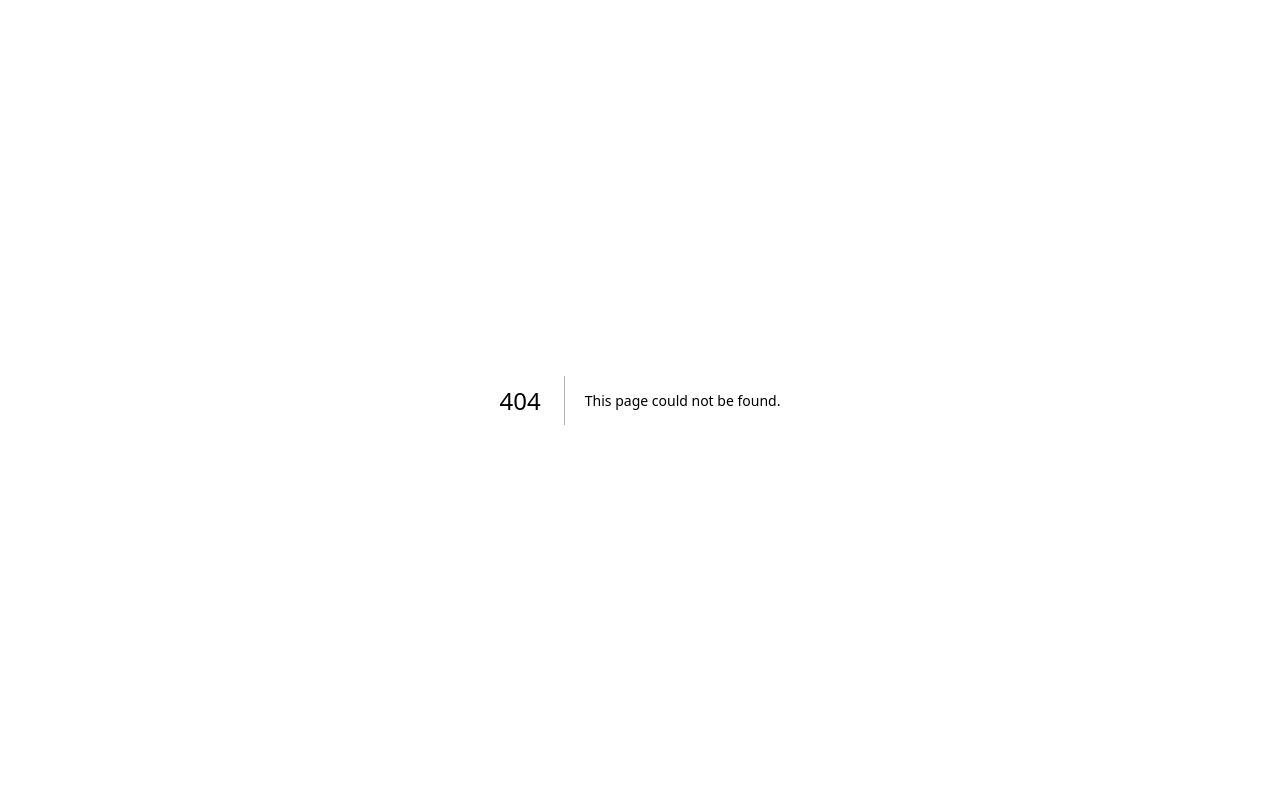
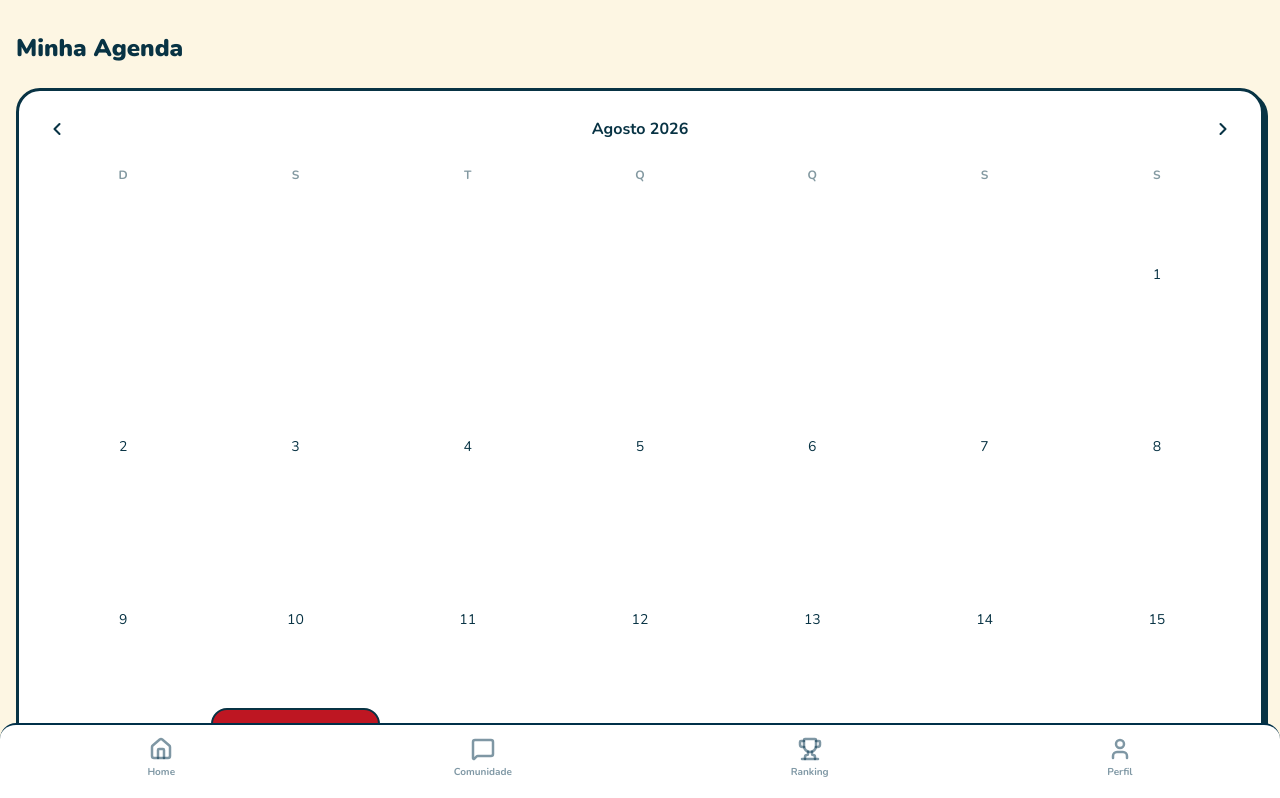
Before and after one commit to ellenmwnroe/bff-academy, a Next.js app in the folder bff-academy/: page /calendar in a window 1280 px wide. Before the commit this address had no page. Shown: the top 798 px of the page. Built offline with nearby package versions, Linux system fonts and the light colour scheme.

Commit message:
feat: calendario

```diff
--- /dev/null
+++ b/bff-academy/src/app/calendar/page.tsx
@@ -0,0 +1,255 @@
+"use client"
+
+import { useMemo, useState } from "react"
+import { ChevronLeft, ChevronRight, Clock, Ticket } from "lucide-react"
+import { BottomNav } from "../../components/bottom-nav"
+
+type ScheduledClass = {
+  readonly id: string
+  readonly timeRange: string
+  readonly title: string
+  readonly teacher: string
+}
+
+const WEEKDAY_INITIALS = ["D", "S", "T", "Q", "Q", "S", "S"]
+
+const MONTH_NAMES = [
+  "Janeiro",
+  "Fevereiro",
+  "Março",
+  "Abril",
+  "Maio",
+  "Junho",
+  "Julho",
+  "Agosto",
+  "Setembro",
+  "Outubro",
+  "Novembro",
+  "Dezembro",
+]
+
+function toDateKey(year: number, month: number, day: number) {
+  return `${year}-${month}-${day}`
+}
+
+const today = new Date()
+
+/**
+ * Aulas ancoradas no mês atual para o mock sempre aparecer preenchido,
+ * independente de quando a página for aberta.
+ */
+const mockClasses: Record<string, ReadonlyArray<ScheduledClass>> = {
+  [toDateKey(today.getFullYear(), today.getMonth(), today.getDate())]: [
+    {
+      id: "1",
+      timeRange: "19:00 - 20:00",
+      title: "Speaking Club",
+      teacher: "Prof. Marina",
+    },
+    {
+      id: "2",
+      timeRange: "20:30 - 21:30",
+      title: "Grammar Fix",
+      teacher: "Prof. Lucas",
+    },
+  ],
+  [toDateKey(today.getFullYear(), today.getMonth(), today.getDate() + 2)]: [
+    {
+      id: "3",
+      timeRange: "09:00 - 10:00",
+      title: "Pronúncia: TH Sounds",
+      teacher: "Prof. Kate",
+    },
+  ],
+  [toDateKey(today.getFullYear(), today.getMonth(), today.getDate() + 5)]: [
+    {
+      id: "4",
+      timeRange: "15:00 - 16:00",
+      title: "Conversation Practice",
+      teacher: "Prof. John",
+    },
+  ],
+}
+
+export default function CalendarPage() {
+  const [visibleMonth, setVisibleMonth] = useState({
+    year: today.getFullYear(),
+    month: today.getMonth(),
+  })
+  const [selectedDay, setSelectedDay] = useState(today.getDate())
+
+  const { leadingBlanks, daysInMonth } = useMemo(() => {
+    const firstWeekday = new Date(visibleMonth.year, visibleMonth.month, 1).getDay()
+    const totalDays = new Date(visibleMonth.year, visibleMonth.month + 1, 0).getDate()
+
+    return {
+      leadingBlanks: Array.from({ length: firstWeekday }, (_, index) => index),
+      daysInMonth: Array.from({ length: totalDays }, (_, index) => index + 1),
+    }
+  }, [visibleMonth])
+
+  const goToMonth = (offset: number) => {
+    setVisibleMonth((current) => {
+      const next = new Date(current.year, current.month + offset, 1)
+      return { year: next.getFullYear(), month: next.getMonth() }
+    })
+  }
+
+  const isToday = (day: number) =>
+    visibleMonth.year === today.getFullYear() &&
+    visibleMonth.month === today.getMonth() &&
+    day === today.getDate()
+
+  const hasClasses = (day: number) =>
+    Boolean(mockClasses[toDateKey(visibleMonth.year, visibleMonth.month, day)])
+
+  const selectedClasses =
+    mockClasses[toDateKey(visibleMonth.year, visibleMonth.month, selectedDay)] ?? []
+
+  return (
+    <main className="flex min-h-screen flex-col bg-[#FDF6E3] px-4 pb-28 pt-8">
+      <h1 className="mb-6 text-2xl font-black text-[#083344]">Minha Agenda</h1>
+
+      {/* Calendário */}
+      <section className="rounded-3xl border-[3px] border-[#083344] bg-white p-5 shadow-[4px_4px_0_0_#083344]">
+        {/* Navegação do mês */}
+        <div className="mb-4 flex items-center justify-between">
+          <button
+            type="button"
+            onClick={() => goToMonth(-1)}
+            className="grid size-9 place-items-center rounded-lg text-[#083344] transition-all hover:bg-[#083344]/10 active:scale-95"
+            aria-label="Mês anterior"
+          >
+            <ChevronLeft className="size-5" strokeWidth={2.5} aria-hidden="true" />
+          </button>
+
+          <p className="font-bold text-[#083344]">
+            {MONTH_NAMES[visibleMonth.month]} {visibleMonth.year}
+          </p>
+
+          <button
+            type="button"
+            onClick={() => goToMonth(1)}
+            className="grid size-9 place-items-center rounded-lg text-[#083344] transition-all hover:bg-[#083344]/10 active:scale-95"
+            aria-label="Próximo mês"
+          >
+            <ChevronRight className="size-5" strokeWidth={2.5} aria-hidden="true" />
+          </button>
+        </div>
+
+        {/* Iniciais dos dias da semana */}
+        <div className="grid grid-cols-7 gap-1">
+          {WEEKDAY_INITIALS.map((initial, index) => (
+            <span
+              key={`${initial}-${index}`}
+              className="py-1 text-center text-xs font-bold text-[#083344]/50"
+            >
+              {initial}
+            </span>
+          ))}
+        </div>
+
+        {/* Grade de dias */}
+        <div className="mt-1 grid grid-cols-7 gap-1">
+          {leadingBlanks.map((blank) => (
+            <span key={`blank-${blank}`} aria-hidden="true" />
+          ))}
+
+          {daysInMonth.map((day) => {
+            const dayIsToday = isToday(day)
+            const dayIsSelected = day === selectedDay
+            const dayHasClasses = hasClasses(day)
+
+            let dayStyles = "border-2 border-transparent text-[#083344]"
+            if (dayIsToday) {
+              dayStyles = "bg-[#BE1622] font-bold text-white border-2 border-transparent"
+            }
+            if (dayIsSelected && !dayIsToday) {
+              dayStyles = "border-2 border-[#083344] font-bold text-[#083344]"
+            }
+            if (dayIsSelected && dayIsToday) {
+              dayStyles = "bg-[#BE1622] font-bold text-white border-2 border-[#083344]"
+            }
+
+            return (
+              <button
+                key={day}
+                type="button"
+                onClick={() => setSelectedDay(day)}
+                aria-pressed={dayIsSelected}
+                aria-label={`Dia ${day}${dayHasClasses ? ", com aula agendada" : ""}`}
+                className={`relative flex aspect-square flex-col items-center justify-center rounded-lg text-sm transition-all hover:bg-[#083344]/10 active:scale-95 ${dayStyles}`}
+              >
+                {day}
+                {dayHasClasses && (
+                  <span
+                    className={`absolute bottom-1 size-1.5 rounded-full ${
+                      dayIsToday ? "bg-white" : "bg-[#083344]"
+                    }`}
+                    aria-hidden="true"
+                  />
+                )}
+              </button>
+            )
+          })}
+        </div>
+      </section>
+
+      {/* Aulas do dia */}
+      <section aria-labelledby="scheduled-classes-title">
+        <h2
+          id="scheduled-classes-title"
+          className="mb-3 mt-6 text-lg font-bold text-[#083344]"
+        >
+          Aulas Programadas
+        </h2>
+
+        {selectedClasses.length === 0 ? (
+          <div className="rounded-xl border-[3px] border-dashed border-[#083344]/30 p-6 text-center">
+            <p className="text-sm font-bold text-[#083344]/60">
+              Nenhuma aula agendada para o dia {selectedDay}.
+            </p>
+          </div>
+        ) : (
+          selectedClasses.map((scheduledClass) => (
+            <article
+              key={scheduledClass.id}
+              className="mb-4 rounded-xl border-[3px] border-[#083344] bg-white p-4 shadow-[3px_3px_0_0_#083344]"
+            >
+              <span className="flex w-fit items-center gap-1.5 rounded-full border-2 border-[#083344] px-3 py-1 text-xs font-bold text-[#083344]">
+                <Clock className="size-3.5" strokeWidth={2.5} aria-hidden="true" />
+                {scheduledClass.timeRange}
+              </span>
+
+              <div className="mt-3 flex flex-col gap-0.5">
+                <h3 className="text-lg font-bold text-[#083344]">{scheduledClass.title}</h3>
+                <p className="text-sm font-medium text-[#083344]/60">
+                  {scheduledClass.teacher}
+                </p>
+              </div>
+
+              <div className="mt-4 flex gap-2">
+                <button
+                  type="button"
+                  className="flex-1 rounded-xl border-[3px] border-[#083344] bg-[#083344] px-4 py-2.5 text-sm font-bold text-white transition-all active:scale-95"
+                >
+                  Entrar na Aula
+                </button>
+
+                <button
+                  type="button"
+                  className="flex items-center gap-1.5 rounded-xl border-[3px] border-[#083344] bg-white px-4 py-2.5 text-sm font-bold text-[#BE1622] transition-all active:scale-95"
+                >
+                  <Ticket className="size-4" strokeWidth={2.5} aria-hidden="true" />
+                  Remarcar
+                </button>
+              </div>
+            </article>
+          ))
+        )}
+      </section>
+
+      <BottomNav />
+    </main>
+  )
+}
--- a/bff-academy/src/app/debug/page.tsx
+++ b/bff-academy/src/app/debug/page.tsx
@@ -15,6 +15,7 @@ import {
   Rocket,
   Dumbbell,
   MessageSquare,
+  CalendarDays,
   type LucideIcon,
 } from "lucide-react"
 
@@ -63,6 +64,13 @@ const sections: ReadonlyArray<DebugSection> = [
         description: "Feed social dos alunos",
         icon: MessageSquare,
         variant: "marble",
+      },
+      {
+        href: "/calendar",
+        label: "Minha Agenda",
+        description: "Calendário de aulas",
+        icon: CalendarDays,
+        variant: "card",
       },
       {
         href: "/leaderboard",
--- a/bff-academy/src/components/global-header.tsx
+++ b/bff-academy/src/components/global-header.tsx
@@ -1,13 +1,15 @@
 "use client"
 
-import { User, Flame, Ticket } from "lucide-react"
+import { User, Flame, Ticket, CalendarDays } from "lucide-react"
 import Image from "next/image"
+import Link from "next/link"
 import { useState } from "react"
 
 type GlobalHeaderProps = {
   readonly streakCount?: number
   readonly ticketsCount?: number
   readonly avatarUrl?: string
+  readonly calendarHref?: string
   readonly onAvatarClick?: () => void
   readonly onStreakClick?: () => void
   readonly onTicketsClick?: () => void
@@ -17,6 +19,7 @@ export function GlobalHeader({
   streakCount = 12,
   ticketsCount = 2,
   avatarUrl,
+  calendarHref = "/calendar",
   onAvatarClick,
   onStreakClick,
   onTicketsClick,
@@ -83,6 +86,20 @@ export function GlobalHeader({
             {ticketsCount}
           </span>
         </button>
+
+        {/* Atalho para a Agenda */}
+        <Link
+          href={calendarHref}
+          className="grid size-10 shrink-0 place-items-center rounded-full border-[3px] border-cosmos bg-marble shadow-[2px_2px_0_0_var(--color-cosmos)] transition-all hover:-translate-y-0.5 hover:shadow-[2px_3px_0_0_var(--color-cosmos)] active:translate-y-0 active:shadow-[1px_1px_0_0_var(--color-cosmos)]"
+          aria-label="Abrir minha agenda de aulas"
+          title="Minha Agenda"
+        >
+          <CalendarDays
+            className="size-5 text-cosmos"
+            strokeWidth={2.5}
+            aria-hidden="true"
+          />
+        </Link>
       </div>
     </header>
   )
```
